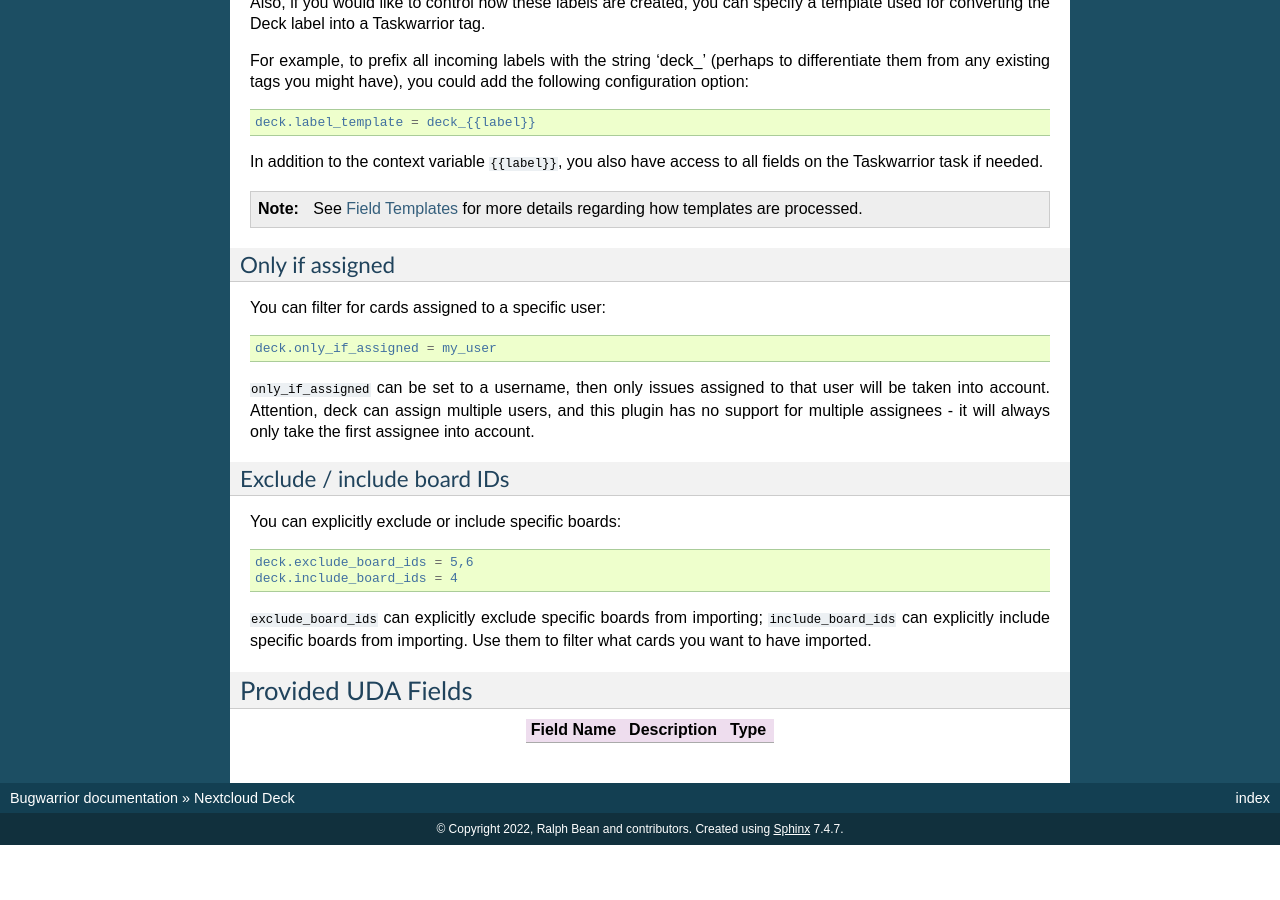
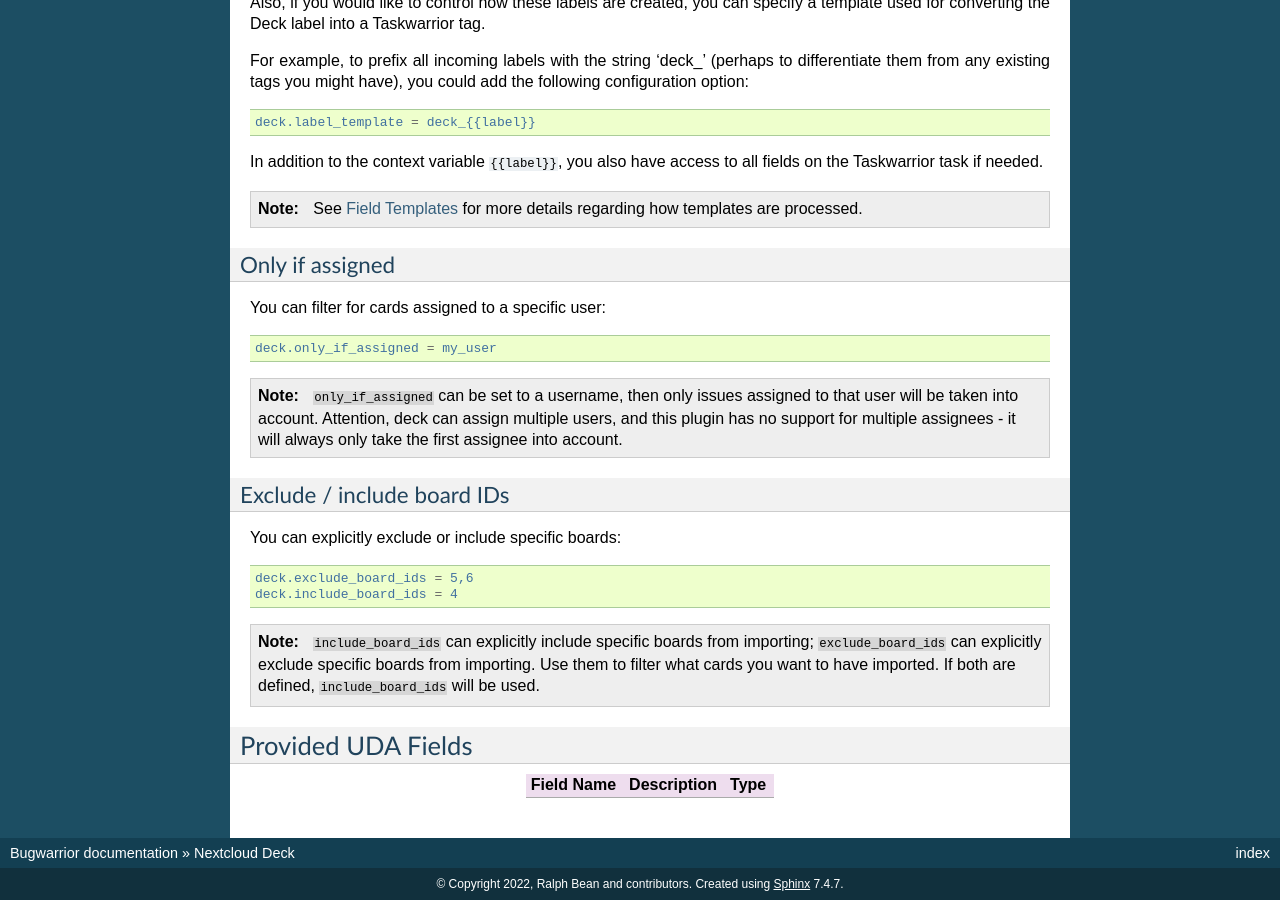
Before and after one commit to GothenburgBitFactory/bugwarrior, a Sphinx documentation site: the page built from bugwarrior/docs/services/deck.rst, in a window 1280 px wide and 900 px high, scrolled down 749 px. Built offline with Sphinx 7.4.7, drawn with Linux system fonts in a browser that asks for light colours; pages that are not in the unit, such as notebooks, are missing from menus; the version number could not be read and is left out; before the commit the page ends 1594 px from its top, so only the background shows below that.

Commit message:
nextcloud deck support: improved code clarity & detail fixes

```diff
--- a/bugwarrior/docs/services/deck.rst
+++ b/bugwarrior/docs/services/deck.rst
@@ -53,7 +53,8 @@ You can filter for cards assigned to a specific user::
 
     deck.only_if_assigned = my_user
 
-``only_if_assigned`` can be set to a username, then only issues assigned to that user will be taken into account. Attention, deck can assign multiple users, and this plugin has no support for multiple assignees - it will always only take the first assignee into account.
+.. note::
+    ``only_if_assigned`` can be set to a username, then only issues assigned to that user will be taken into account. Attention, deck can assign multiple users, and this plugin has no support for multiple assignees - it will always only take the first assignee into account.
 
 Exclude / include board IDs
 +++++++++++++++++++++++++++
@@ -63,9 +64,11 @@ You can explicitly exclude or include specific boards::
     deck.exclude_board_ids = 5,6
     deck.include_board_ids = 4
 
-``exclude_board_ids`` can explicitly exclude specific boards from importing;
-``include_board_ids`` can explicitly include specific boards from importing.
-Use them to filter what cards you want to have imported.
+.. note::
+    ``include_board_ids`` can explicitly include specific boards from importing;
+    ``exclude_board_ids`` can explicitly exclude specific boards from importing.
+    Use them to filter what cards you want to have imported.
+    If both are defined, ``include_board_ids`` will be used.
 
 Provided UDA Fields
 -------------------
```
Also changed, not shown: 2 other files.
